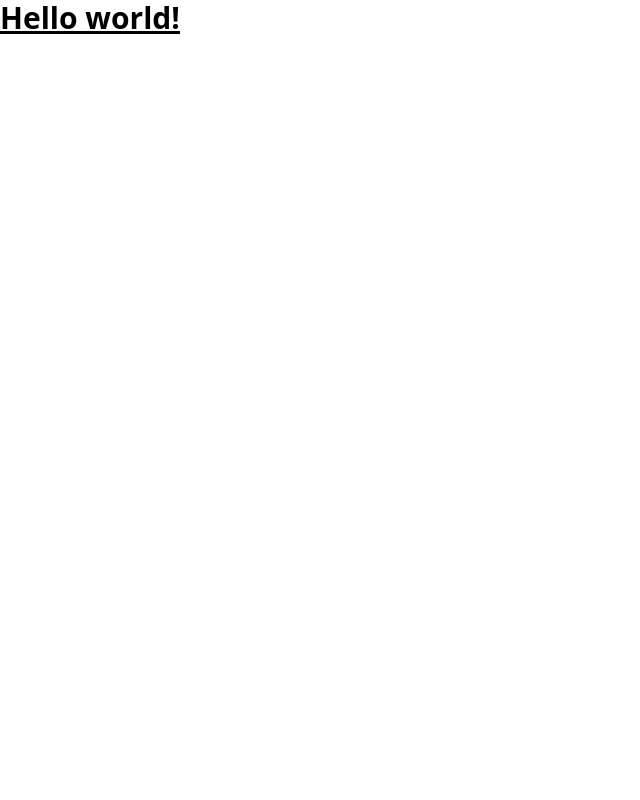
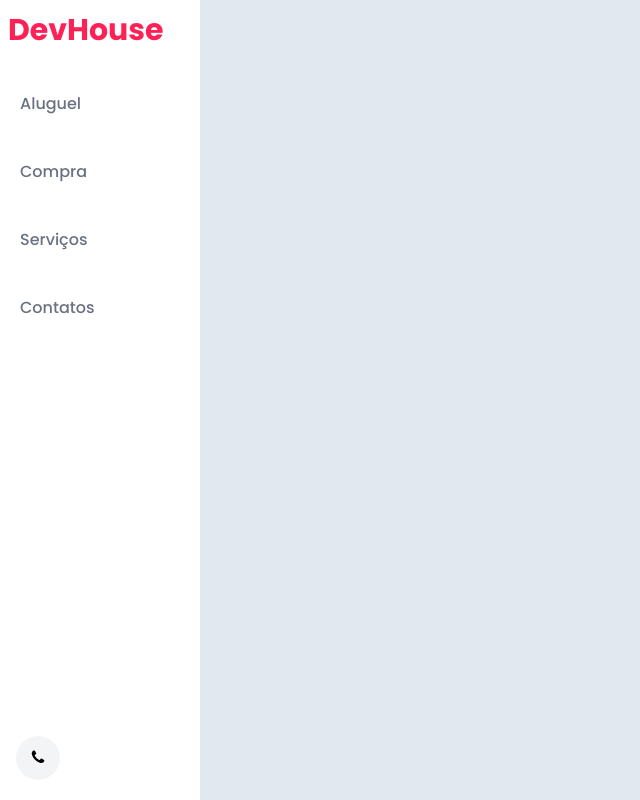
Before and after one commit to JPCabral04/DevHouse, a website: page src/index.html in a window 1280 px wide. Shown: the whole page, without its empty margins (0-640 px from the left). Drawn offline with Linux system fonts and the light colour scheme.

Commit message:
✨ add sidebar navigation

```diff
--- a/src/index.html
+++ b/src/index.html
@@ -1,13 +1,55 @@
 <!doctype html>
 <html>
+
 <head>
   <meta charset="UTF-8">
   <meta name="viewport" content="width=device-width, initial-scale=1.0">
   <link href="./output.css" rel="stylesheet">
+  <link rel="stylesheet" href="https://cdnjs.cloudflare.com/ajax/libs/font-awesome/4.7.0/css/font-awesome.min.css">
+  <title>DevHouse</title>
 </head>
-<body>
-  <h1 class="text-3xl font-bold underline">
-    Hello world!
-  </h1>
+
+<body class="bg-slate-200">
+
+  <div class="flex w-full">
+
+    <!-- SIDEBAR -->
+    <aside class="hidden sm:flex w-full max-w-[200px] min-h-screen relative bg-white flex-col px-2 py-3">
+
+      <div class="fixed">
+        <div>
+          <h1 class="text-rose-500 text-3xl font-bold">DevHouse</h1>
+        </div>
+
+        <nav class="flex flex-col mt-8 w-full gap-5">
+          <a href="#" class="text-gray-500 font-medium hover:text-black hover:bg-gray-100 p-3 rounded-lg duration-200">
+            Aluguel
+          </a>
+
+          <a href="#" class="text-gray-500 font-medium hover:text-black hover:bg-gray-100 p-3 rounded-lg duration-200">
+            Compra
+          </a>
+
+          <a href="#" class="text-gray-500 font-medium hover:text-black hover:bg-gray-100 p-3 rounded-lg duration-200">
+            Serviços
+          </a>
+
+          <a href="#" class="text-gray-500 font-medium hover:text-black hover:bg-gray-100 p-3 rounded-lg duration-200">
+            Contatos
+          </a>
+        </nav>
+
+      </div>
+
+      <button class="w-11 h-11 rounded-full bg-gray-100 fixed z-30 bottom-5 left-4 hover:bg-gray-200 duration-200">
+        <i class="fa fa-phone" style="font-size: 16px;"></i>
+      </button>
+    </aside>
+    <!-- FIM SIDEBAR -->
+
+
+  </div>
+
 </body>
+
 </html>
--- a/src/input.css
+++ b/src/input.css
@@ -1 +1,8 @@
+@import url("https://fonts.googleapis.com/css2?family=Poppins:ital,wght@0,100;0,200;0,300;0,400;0,500;0,600;0,700;0,800;0,900;1,100;1,200;1,300;1,400;1,500;1,600;1,700;1,800;1,900&family=Sora:wght@100..800&display=swap");
 @import "tailwindcss";
+
+@layer base {
+  body {
+    font-family: "Poppins", sans-serif;
+  }
+}
```
Also changed, not shown: src/output.css.
